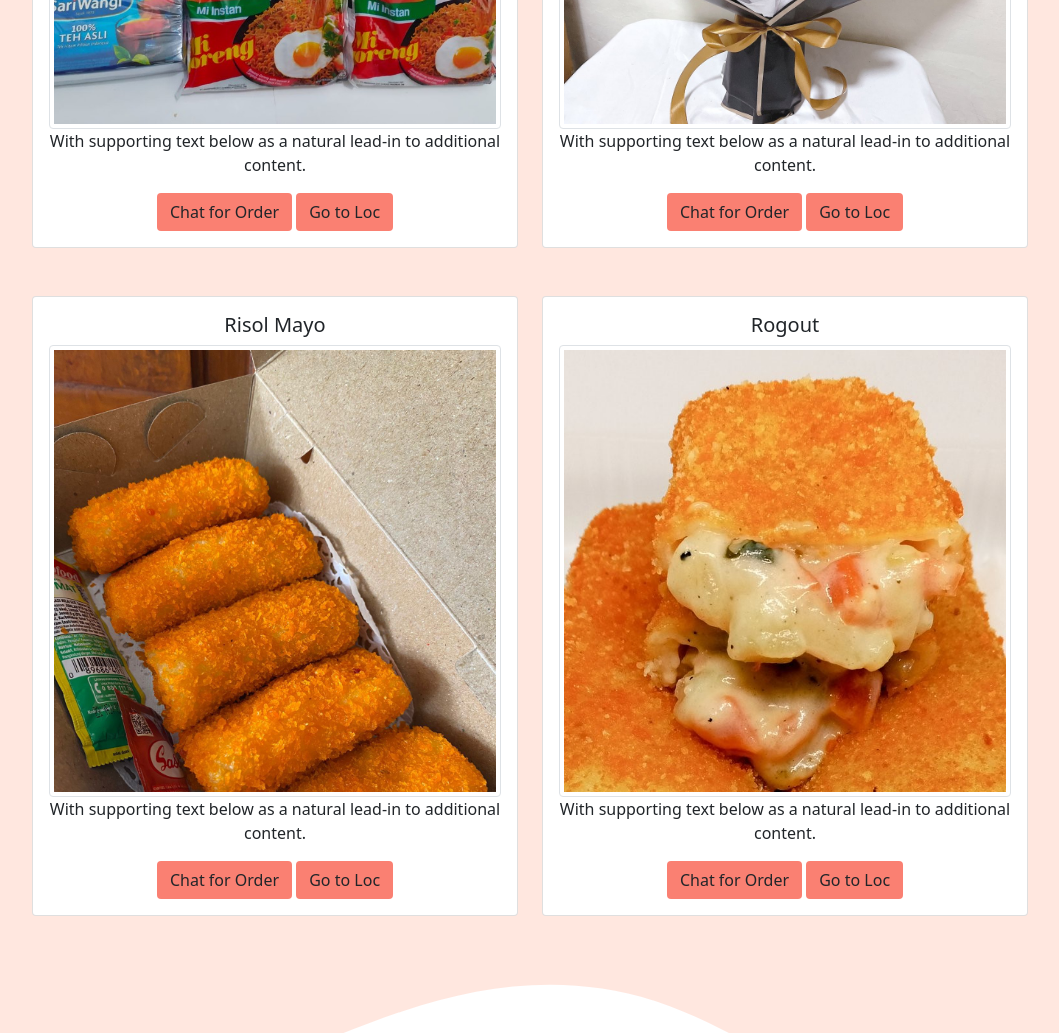
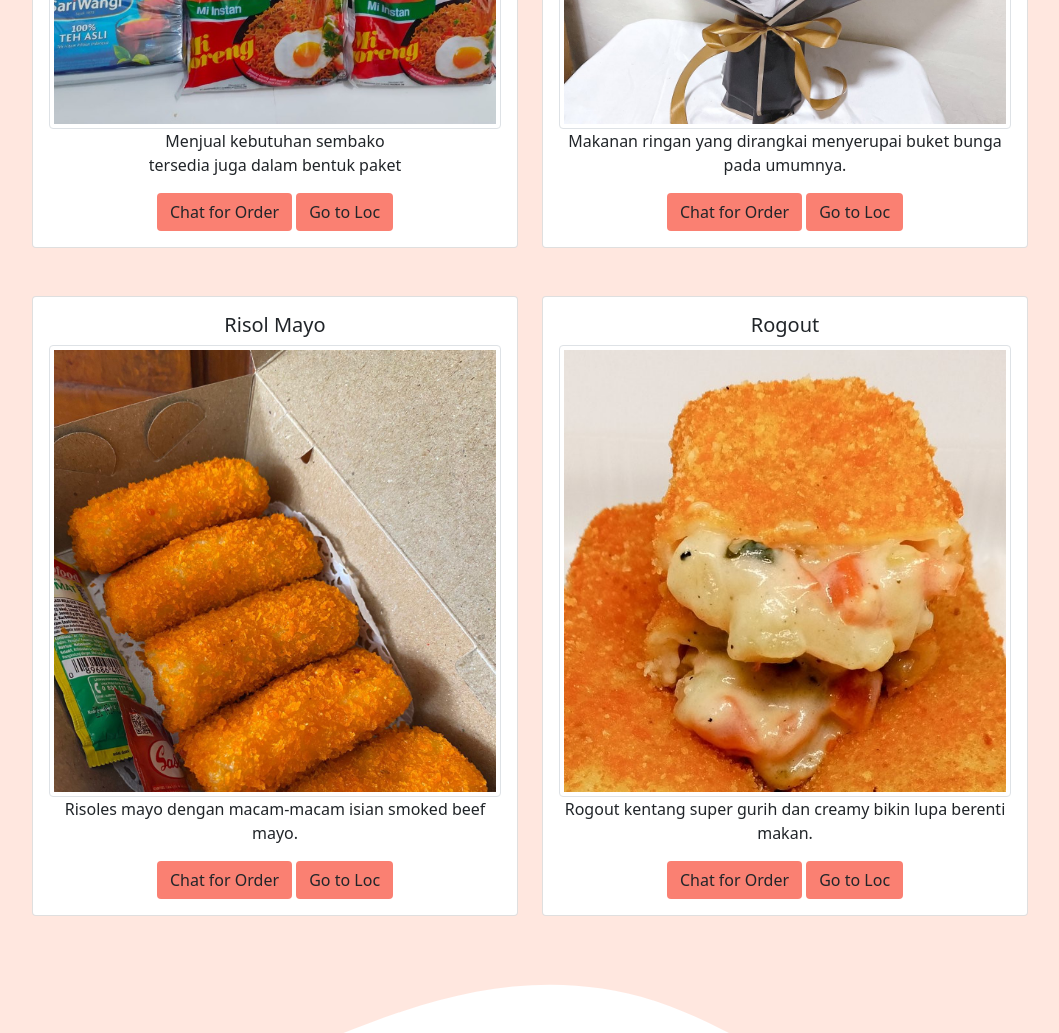
Before and after one commit to nathaniasan/tokoNBC.github.io, a plain HTML site: page index.html in a window 1280 px wide. Shown: the part 2200-3233 px from the top of the page, without its empty margins (110-1169 px from the left). Drawn offline with nearby package versions, Linux system fonts and the light colour scheme.

Commit message:
Update index.html

```diff
--- a/index.html
+++ b/index.html
@@ -109,7 +109,7 @@
               <div class="card-body">
                 <h5 class="card-title">Sembako</h5>
                 <img src="img/sembako.jpg" class="img-thumbnail" alt="" />
-                <p class="card-text">With supporting text below as a natural lead-in to additional content.</p>
+                <p class="card-text">Menjual kebutuhan sembako <br>tersedia juga dalam bentuk paket </p>
                 <a href="https://wa.me/6285783620455" class="btn button">Chat for Order</a>
                 <a href="https://goo.gl/maps/Dp3dLqS7PoV6TtrJ8" class="btn button">Go to Loc</a>
               </div>
@@ -120,7 +120,7 @@
               <div class="card-body">
                 <h5 class="card-title">Bucket Makanan</h5>
                 <img src="img/buket.jpg" class="img-thumbnail" alt="" />
-                <p class="card-text">With supporting text below as a natural lead-in to additional content.</p>
+                <p class="card-text">Makanan ringan yang dirangkai menyerupai buket bunga pada umumnya.</p>
                 <a href="https://wa.me/6285783620455" class="btn button">Chat for Order</a>
                 <a href="https://goo.gl/maps/Dp3dLqS7PoV6TtrJ8" class="btn button">Go to Loc</a>
               </div>
@@ -133,7 +133,7 @@
               <div class="card-body">
                 <h5 class="card-title">Risol Mayo</h5>
                 <img src="img/produkku.jpg" class="img-thumbnail" alt="" />
-                <p class="card-text">With supporting text below as a natural lead-in to additional content.</p>
+                <p class="card-text">Risoles mayo dengan macam-macam isian smoked beef mayo.</p>
                 <a href="https://wa.me/6285783620455" class="btn button">Chat for Order</a>
                 <a href="https://goo.gl/maps/Dp3dLqS7PoV6TtrJ8" class="btn button">Go to Loc</a>
               </div>
@@ -144,7 +144,7 @@
               <div class="card-body">
                 <h5 class="card-title">Rogout</h5>
                 <img src="img/rogout.jpg" class="img-thumbnail" alt="" />
-                <p class="card-text">With supporting text below as a natural lead-in to additional content.</p>
+                <p class="card-text">Rogout kentang super gurih dan creamy bikin lupa berenti makan.</p>
                 <a href="https://wa.me/6285783620455" class="btn button">Chat for Order</a>
                 <a href="https://goo.gl/maps/Dp3dLqS7PoV6TtrJ8" class="btn button">Go to Loc</a>
               </div>
```
